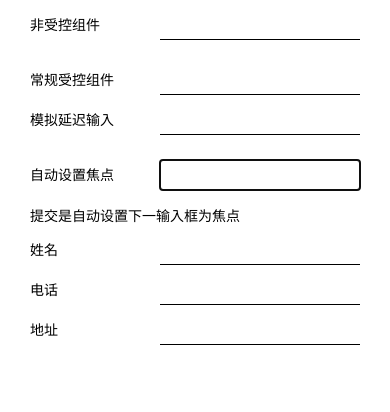
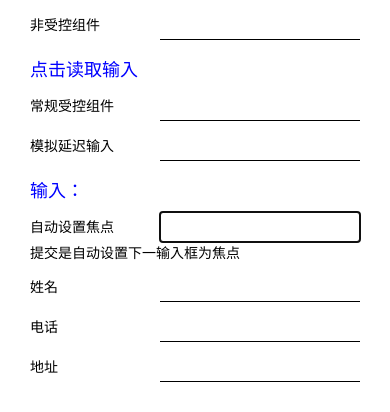
Before and after one commit to hdouhua/hybrid-mobile-app, a React Native app in the folder AwesomeProject/: screen / in a window 390 px wide. Shown: the top 412 px of the page. Built offline with nearby package versions, Linux system fonts and the light colour scheme.

Commit message:
[doc]: update

```diff
--- a/AwesomeProject/src/c07/AutoFocusTextInput.tsx
+++ b/AwesomeProject/src/c07/AutoFocusTextInput.tsx
@@ -20,6 +20,8 @@ export default function AutoFocusTextInput() {
         value={text}
         style={Styles.input}
         onChangeText={setText}
+        // 自动焦点属性
+        // autoFocus
       />
     </View>
   );
--- a/AwesomeProject/src/c07/AutoNextFocusTextInput.tsx
+++ b/AwesomeProject/src/c07/AutoNextFocusTextInput.tsx
@@ -10,7 +10,8 @@ export default function AutoNextFocusTextInput() {
 
   return (
     <>
-      <Text style={Styles.gap}>提交是自动设置下一输入框为焦点</Text>
+      <View style={Styles.newFormField} />
+      <Text>提交是自动设置下一输入框为焦点</Text>
       <View style={Styles.formItem}>
         <Text>姓名</Text>
         <TextInput
@@ -18,6 +19,7 @@ export default function AutoNextFocusTextInput() {
           style={Styles.input}
           onSubmitEditing={() => ref2.current?.focus()}
           textContentType="name"
+          autoComplete="name"
           returnKeyType="next"
         />
       </View>
--- a/AwesomeProject/src/c07/ControlledTextInput.jsx
+++ b/AwesomeProject/src/c07/ControlledTextInput.jsx
@@ -24,7 +24,7 @@ export default function ControlledTextInput() {
           }}
         />
       </View>
-      <Text style={Styles.txt}>{text}</Text>
+      <Text style={Styles.txt}>输入：{text}</Text>
     </>
   );
 }
--- a/AwesomeProject/src/c07/UncontrolledTextInput.tsx
+++ b/AwesomeProject/src/c07/UncontrolledTextInput.tsx
@@ -1,10 +1,13 @@
 import React, {useRef} from 'react';
-import {View, TextInput, Text} from 'react-native';
+import {View, TextInput, Text, Alert} from 'react-native';
 
 import {Styles} from './Styles';
 
 export default function UncontrolledTextInput() {
   const textRef = useRef('');
+  const readInput = () => {
+    Alert.alert(textRef.current.length > 0 ? textRef.current : 'nothing input');
+  };
 
   return (
     <>
@@ -14,11 +17,12 @@ export default function UncontrolledTextInput() {
           style={Styles.input}
           onChangeText={text => {
             textRef.current = text;
-            console.log(textRef.current);
           }}
         />
       </View>
-      <Text style={Styles.txt}>{textRef.current}</Text>
+      <Text style={Styles.txt} onPress={readInput}>
+        点击读取输入
+      </Text>
     </>
   );
 }
```
Also changed, not shown: AwesomeProject/src/c07/README.md, 1 other file (tests, documents, lock files or other folders).
